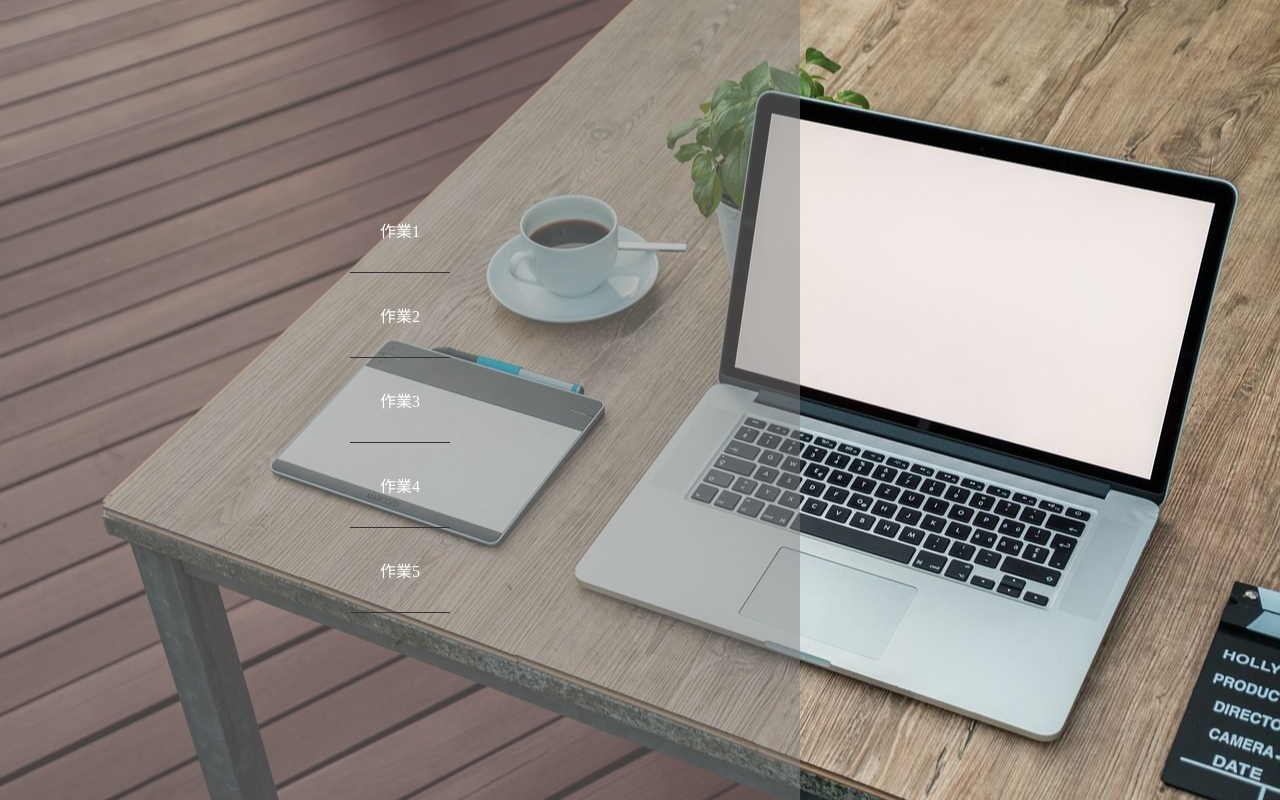
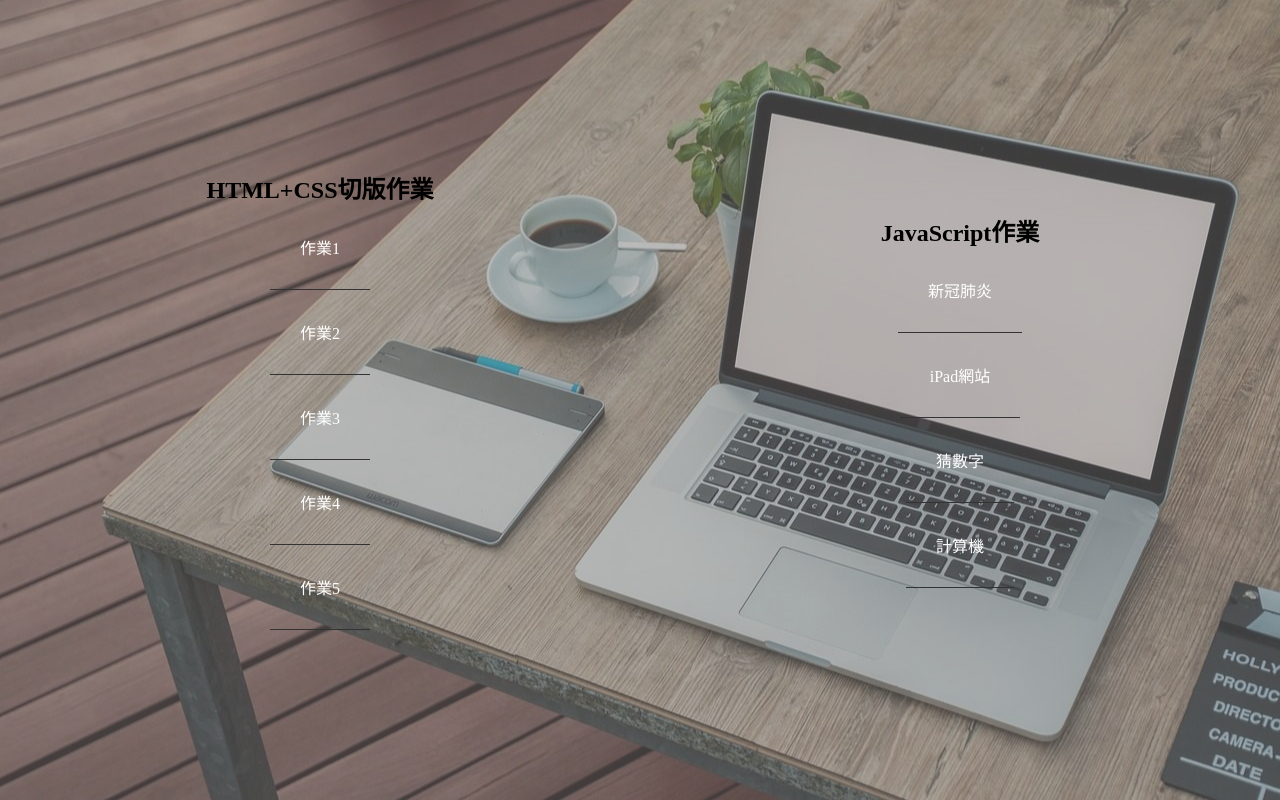
Before and after one commit to oscar0410/BS2020TPE_HTML-CSS, a plain HTML site: page index.html in a window 1280 px wide. Drawn offline with Linux system fonts and the light colour scheme.

Commit message:
新增JS作業列表

```diff
--- a/index.html
+++ b/index.html
@@ -19,9 +19,10 @@
             background-repeat: no-repeat;
             background-size: cover;
             background-attachment: fixed;
+            display: flex;
         }
         ol{
-            background-color: rgba(128, 128, 128, 0.5);
+            background-color: rgba(122, 121, 121, 0.5);
             display: flex;
             flex-direction: column;
             width: 100vh;
@@ -48,12 +49,20 @@
 
 <body>
     <ol>
+        <h2>HTML+CSS切版作業</h2>
         <li><a href="#">作業1</a></li>
         <li><a href="HomeWork2/code/index.html" target="_blank">作業2</a></li>
         <li><a href="HomeWork3/code/index.html" target="_blank">作業3</a></li>
         <li><a href="HomeWork4/index.html" target="_blank">作業4</a></li>
         <li><a href="HomeWork5/index.html" target="_blank">作業5</a></li>
     </ol>
+    <ol>
+        <h2>JavaScript作業</h2>
+        <li><a href="JavaScript/HW2/index.html" target="_blank">新冠肺炎</a></li>
+        <li><a href="JavaScript/HW3/iPad(fake).html" target="_blank">iPad網站</a></li>
+        <li><a href="JavaScript/HW4/1a2b.html" target="_blank">猜數字</a></li>
+        <li><a href="JavaScript/HW5/index.html" target="_blank">計算機</a></li>
+    </ol>
 </body>
 
 </html>
```
